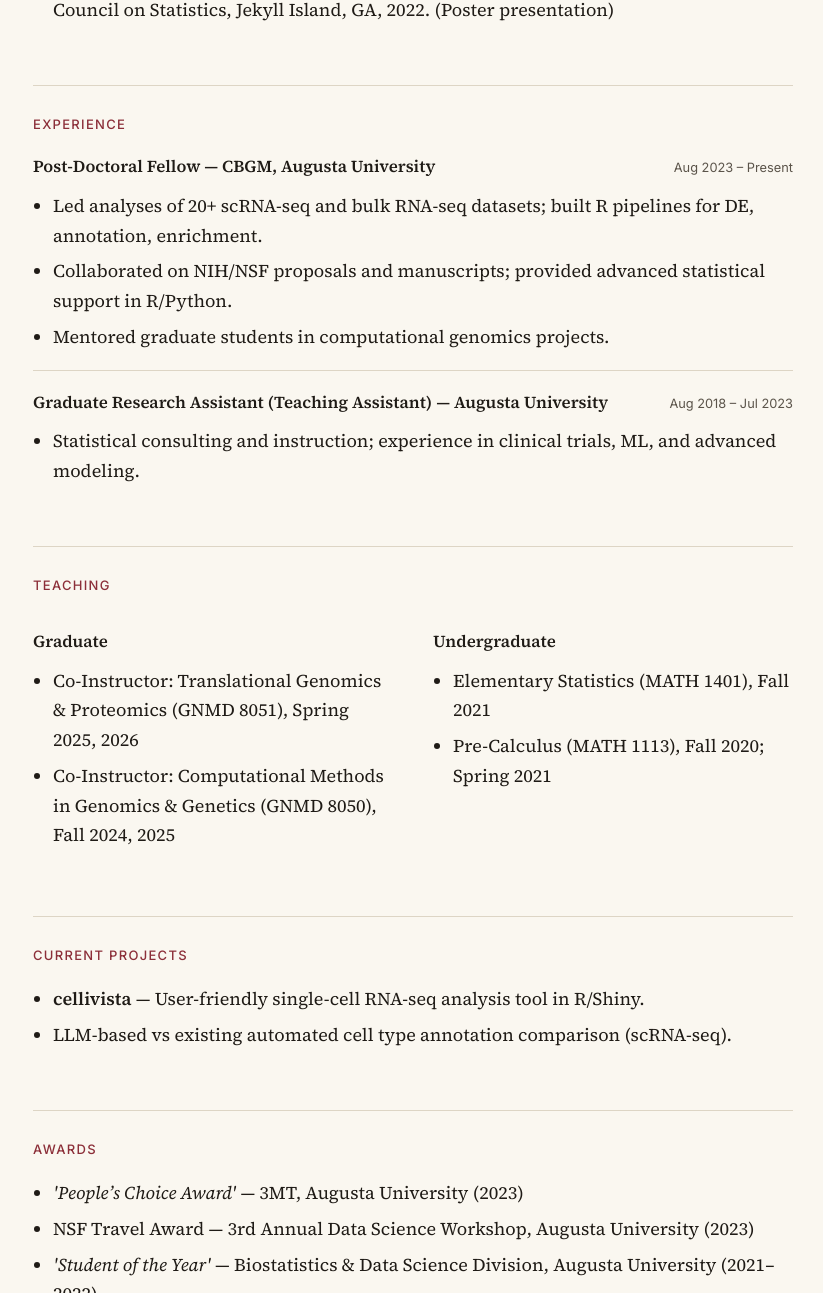
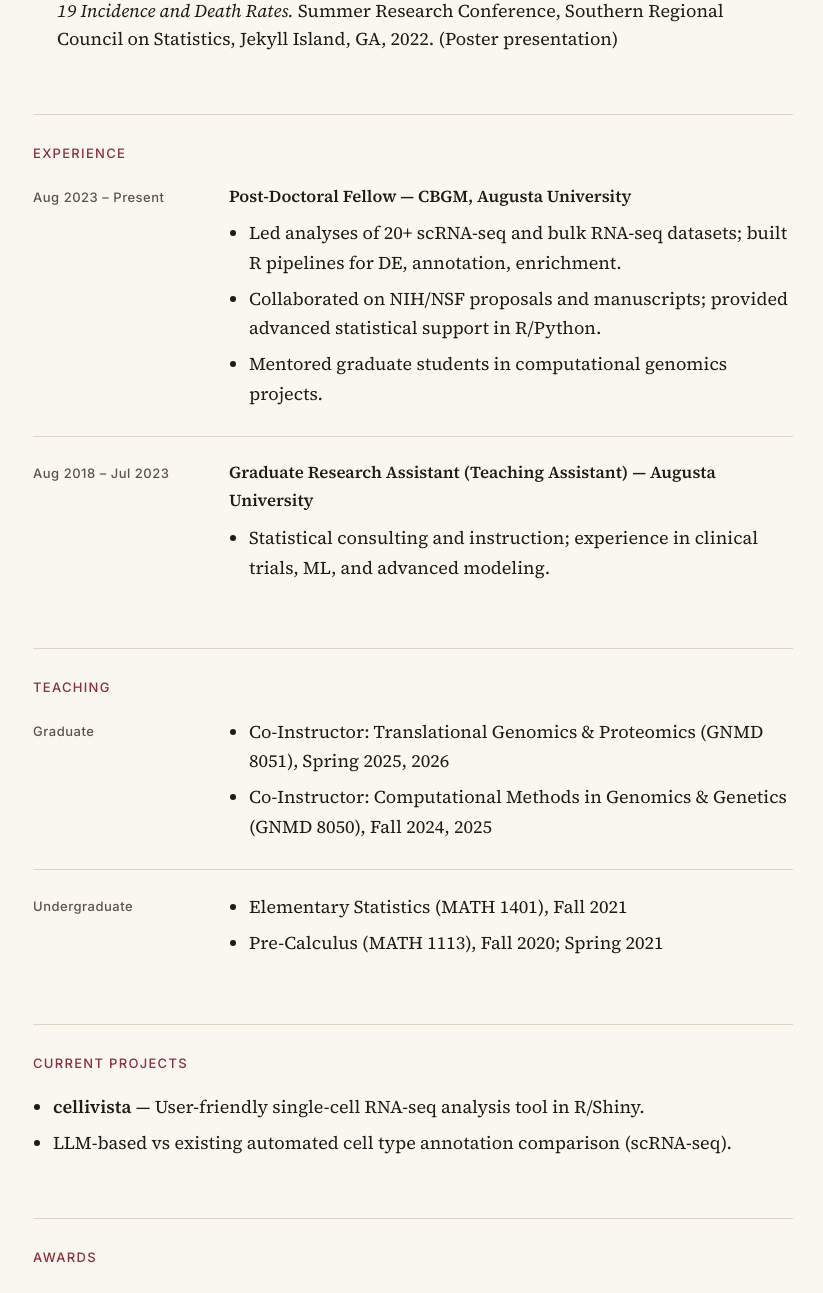
Before and after one commit to asinha639/personal-website, a plain HTML site: page index.html in a window 1280 px wide. Shown: the part 2862-4155 px from the top of the page, without its empty margins (227-1050 px from the left). Drawn offline with Linux system fonts and the light colour scheme; no server answers.

Commit message:
Format experience, teaching and publications as scholarly lists
Adds a date/label column to Experience and Teaching, and a hanging-indent bibliography style with consistent status labels to Publications. Also fixes Awards quote marks and spacing and a bare ampersand in Honors.

```diff
--- a/assets/css/style.css
+++ b/assets/css/style.css
@@ -267,27 +267,40 @@
 }
 
 .item{
-  padding: 18px 0 0;
-  margin-top: 18px;
+  display: grid;
+  grid-template-columns: minmax(0, 1fr);   /* phones: label above text */
+  gap: 4px;
+  margin-top: 22px;
+  padding-top: 22px;
   border-top: 1px solid var(--rule);
 }
 
 /* first entry sits right under the section label, no extra rule */
 .section h2 + .item{ margin-top: 0; padding-top: 0; border-top: 0; }
 
-.item__top{
-  display:flex;
-  align-items: baseline;
-  justify-content: space-between;
-  gap: 12px;
+/* Left column: dates (Experience) or level (Teaching) */
+.section .item__label{
+  margin: 0;
+  font-family: var(--font-label);
+  font-size: 0.8125rem;
+  font-weight: 500;
+  letter-spacing: 0.04em;
+  color: var(--ink-soft);
 }
-.item__top h3{ margin: 0; }
 
-.tag{
-  font-family: var(--font-label);
-  font-size: 0.8rem;
-  color: var(--ink-soft);
-  white-space: nowrap;
+.item__body{ min-width: 0; }
+.item__body h3{ margin: 0; }
+.item__body .bullets{ margin-top: 8px; }
+.item__body .bullets li:first-child{ margin-top: 0; }
+.item__body > .bullets:first-child{ margin-top: 0; }   /* Teaching: list starts level with its label */
+
+/* Wide screens: label column on the left, text on the right */
+@media (min-width: 700px){
+  .item{
+    grid-template-columns: 10.5rem minmax(0, 1fr);
+    gap: 0 28px;
+  }
+  .section .item__label{ padding-top: 0.3em; }   /* lines up with the first text line */
 }
 
 .bullets{
@@ -309,6 +322,34 @@
   font-size: 0.9rem;
   text-align:center;
 }
+
+/* ---------- Publications and presentations: bibliography style ----------
+   Hanging indent: the first line starts at the left edge,
+   continuation lines are indented. */
+.biblio{
+  list-style: none;
+  margin: 12px 0 0;
+  padding: 0;
+}
+
+.biblio li{
+  margin: 0 0 18px;
+  padding-left: 1.5rem;
+  text-indent: -1.5rem;
+  line-height: 1.6;
+  overflow-wrap: break-word;       /* long DOI links wrap instead of overflowing */
+}
+
+/* "(Research article, under review / preparation)" looks the same everywhere */
+.status{
+  font-family: var(--font-label);
+  font-size: 0.8125rem;
+  letter-spacing: 0.02em;
+  color: var(--ink-soft);
+}
+
+.section h3 + .biblio{ margin-top: 12px; }
+.biblio + h3{ margin-top: 32px; }
 
 /* ---------- Currently Working On + Highlights ---------- */
 .focus-text{
@@ -636,7 +677,6 @@
 /* ---------- Responsive ---------- */
 @media (max-width: 860px){
   .grid.two{ grid-template-columns: 1fr; }
-  .item__top{ flex-direction: column; align-items: flex-start; gap: 2px; }
 
   .wx-float{
     top: auto;
--- a/index.html
+++ b/index.html
@@ -143,24 +143,24 @@
       <h2>Publications &amp; Presentations</h2>
 
       <h3>Selected Publications</h3>
-      <ul class="bullets">
-        <li><strong>Arnoneel Sinha</strong>, Richard A. McIndoe. <em>cellivista: An Interactive Seurat-Based R Shiny App for Single-Cell RNA-seq Analysis</em>. (Research article, under preparation).</li>
+      <ul class="biblio" role="list">
+        <li><strong>Arnoneel Sinha</strong>, Richard A. McIndoe. <em>cellivista: An Interactive Seurat-Based R Shiny App for Single-Cell RNA-seq Analysis</em>. <span class="status">(Research article, under preparation).</span></li>
         <li>Kimberly A. Rivera-Caraballo, Tae Jin Lee, <strong>Arnoneel Sinha</strong>, Marco Orecchioni, Rafal Pacholczyk, Karina Vázquez-
 Arreguín, Shilpa Sharma, Kimya Jones, Kailash Vemuri, Upasana Sahu, Sara A. Murphy, Bangxing Hong, Ravindra
 Kolhe, Ashok Sharma, Balveen Kaur; <em>Oncolytic HSV-1-Mediated JAG1 Blockade Induces Glioma Senescence-
 Associated Secretory Phenotype to Increase Macrophage Activation and Cetuximab-Mediated Senolysis</em>. Cancer
 Res 2025; https://doi.org/10.1158/0008-5472.CAN-25-1402</li>
         <li><strong>Sinha A</strong>, Chen J. <em>On the Detection of Multiple Change Points in a Sequence of Bivariate Normal Random Vectors
-with Application to COVID-19 Data</em>. (Research article, under review)</li>
+with Application to COVID-19 Data</em>. <span class="status">(Research article, under review)</span></li>
         <li><strong>Sinha A</strong>, Chen J. <em>On the Detection of Multiple Change Points in a Sequence of Bivariate Negative Binomial Random Vectors
-with Application to COVID-19 Data</em>. (Research article, under review)</li>
+with Application to COVID-19 Data</em>. <span class="status">(Research article, under review)</span></li>
 <li> James JN, Frazier KB, Looney SW, <strong>Sinha A</strong>, Faigen AB. <em>Does a Difference Exists in Comprehensive Basic Science
 Examination Scores of 4-Year versus 6-Year Oral-Maxillofacial Surgery Residents?</em> J Oral Maxillofac Surg. 2020
 Sep;78(9):1459.e1-1459.e6. doi: 10.1016/j.joms.2020.04.007. Epub 2020 Apr 18. PMID: 32413336.</li>
       </ul>
 
       <h3>Selected Presentations</h3>
-      <ul class="bullets">
+      <ul class="biblio" role="list">
                 <li><strong>Arnoneel Sinha</strong>. <em>Biostats for Flow Cytometry Users:
 From “Just Run It” to “Planned and Powerful”.</em> SouthEast Flow Cytometry Interest Group Annual Meeting, Atlanta, GA, 2026. </li>
         <li><strong>Arnoneel Sinha</strong> , Richard A. McIndoe. <em>cellivista: An Interactive Seurat-Based R Shiny App for Single-Cell RNA-seq
@@ -181,42 +181,43 @@
       <h2>Experience</h2>
 
       <div class="item">
-        <div class="item__top">
+        <div class="item__label">Aug 2023 – Present</div>
+        <div class="item__body">
           <h3>Post-Doctoral Fellow — CBGM, Augusta University</h3>
-          <div class="tag">Aug 2023 – Present</div>
-        </div>
           <ul class="bullets">
             <li>Led analyses of 20+ scRNA-seq and bulk RNA-seq datasets; built R pipelines for DE, annotation, enrichment.</li>
             <li>Collaborated on NIH/NSF proposals and manuscripts; provided advanced statistical support in R/Python.</li>
             <li>Mentored graduate students in computational genomics projects.</li>
           </ul>
         </div>
+      </div>
 
       <div class="item">
-        <div class="item__top">
+        <div class="item__label">Aug 2018 – Jul 2023</div>
+        <div class="item__body">
           <h3>Graduate Research Assistant (Teaching Assistant) — Augusta University</h3>
-          <div class="tag">Aug 2018 – Jul 2023</div>
-        </div>
           <ul class="bullets">
             <li>Statistical consulting and instruction; experience in clinical trials, ML, and advanced modeling.</li>
           </ul>
         </div>
+      </div>
     </section>
-
-
 
     <section id="teaching" class="section">
       <h2>Teaching</h2>
-      <div class="grid two">
-        <div>
-          <h3>Graduate</h3>
+      <div class="item">
+        <h3 class="item__label">Graduate</h3>
+        <div class="item__body">
           <ul class="bullets">
             <li>Co-Instructor: Translational Genomics &amp; Proteomics (GNMD 8051), Spring 2025, 2026</li>
             <li>Co-Instructor: Computational Methods in Genomics &amp; Genetics (GNMD 8050), Fall 2024, 2025</li>
           </ul>
         </div>
-        <div>
-          <h3>Undergraduate</h3>
+      </div>
+
+      <div class="item">
+        <h3 class="item__label">Undergraduate</h3>
+        <div class="item__body">
           <ul class="bullets">
             <li>Elementary Statistics (MATH 1401), Fall 2021</li>
             <li>Pre-Calculus (MATH 1113), Fall 2020; Spring 2021</li>
@@ -236,10 +237,10 @@
     <section id="awards" class="section">
       <h2>Awards</h2>
       <ul class="bullets">
-        <li><em>'People’s Choice Award'</em> — 3MT, Augusta University (2023)</li>
+        <li><em>‘People’s Choice Award’</em> — 3MT, Augusta University (2023)</li>
         <li>NSF Travel Award — 3rd Annual Data Science Workshop, Augusta University (2023)</li>
-        <li><em>'Student of the Year'</em>  — Biostatistics &amp; Data Science Division, Augusta University (2021–2022)</li>
-        <li><em>‘Boyd Harshburger Travel Award’ </em> - Summer Research Conference, SRCOS (2022)</li>
+        <li><em>‘Student of the Year’</em> — Biostatistics &amp; Data Science Division, Augusta University (2021–2022)</li>
+        <li><em>‘Boyd Harshburger Travel Award’</em> - Summer Research Conference, SRCOS (2022)</li>
       </ul>
     </section>
 
@@ -247,7 +248,7 @@
       <h2>Honors</h2>
       <ul class="bullets">
         <li>Member of the Augusta University Post-Doctoral Association, Augusta University (Fall 2024 - Present)</li>
-        <li>Member of the Student Advisory Council, Enrollment & Student Affairs, Augusta University (Fall 2024 - Present)</li>
+        <li>Member of the Student Advisory Council, Enrollment &amp; Student Affairs, Augusta University (Fall 2024 - Present)</li>
         <li>Member of the Graduate Student Council (GSC), Augusta University (Fall 2021 - Summer 2023)</li>
         <li>GSC representative on the The Graduate School - Faculty Council, Augusta University (Fall 2022 - Summer 2023)</li>
       </ul>
```
Lines whose indentation alone changed are shown as unchanged.
